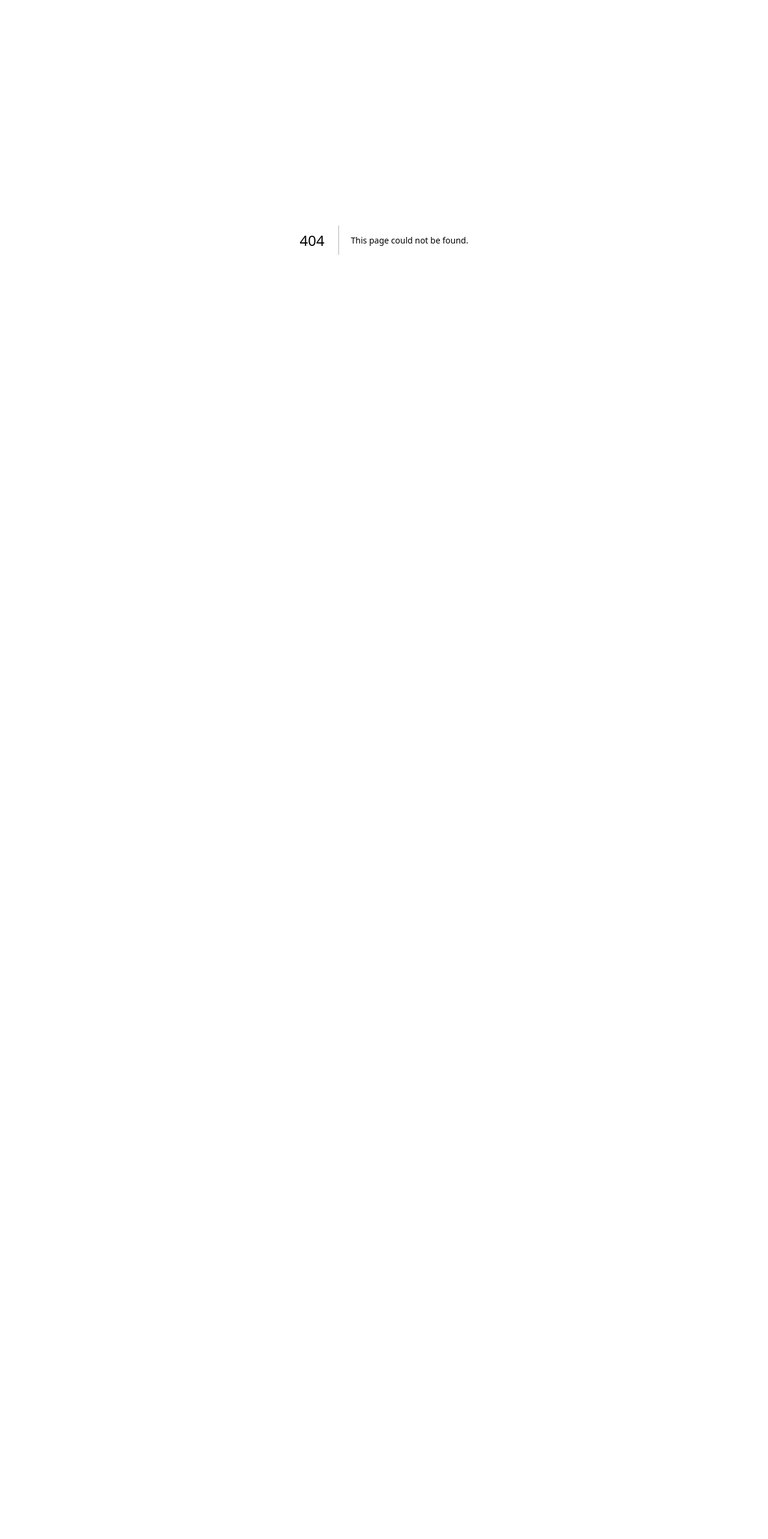
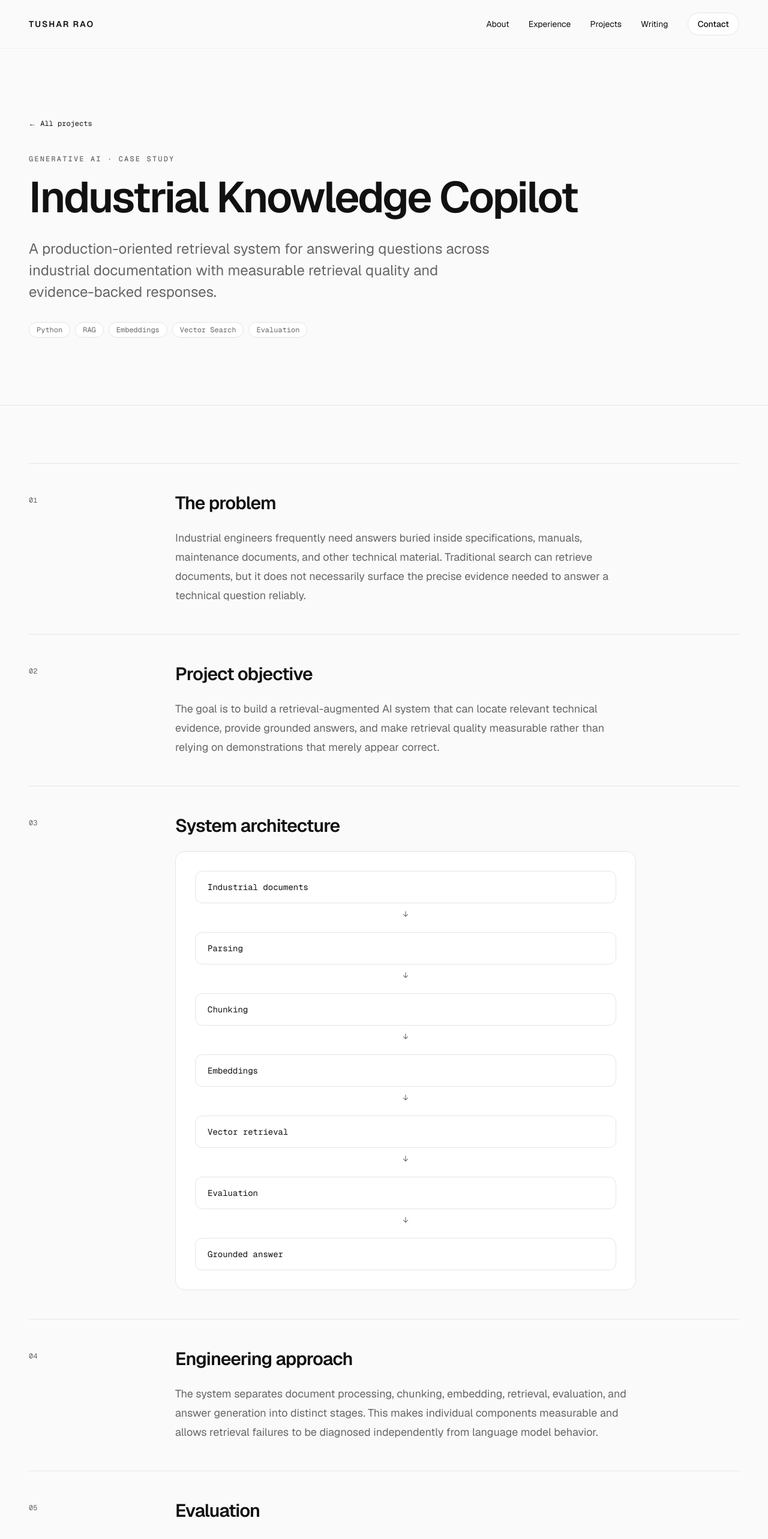
Before and after one commit to Tushar-94/tushar-portfolio, a Next.js app: page /projects/industrial-knowledge-copilot in a window 1280 px wide. Before the commit this address had no page. Shown: the top 2566 px of the page at 60% size. Before the commit the page ends 800 px from the top, so only its background shows below. Built offline with nearby package versions, Linux system fonts and the light colour scheme.

Commit message:
Add projects index and first case study

```diff
--- /dev/null
+++ b/app/projects/industrial-knowledge-copilot/page.tsx
@@ -0,0 +1,325 @@
+import Link from "next/link";
+
+import { Container } from "@/components/layout/Container";
+
+import { Footer } from "@/components/layout/Footer";
+
+import { Navbar } from "@/components/layout/Navbar";
+
+import { Tag } from "@/components/ui/Tag";
+
+const technologies = [
+
+  "Python",
+
+  "RAG",
+
+  "Embeddings",
+
+  "Vector Search",
+
+  "Evaluation",
+
+];
+
+export default function IndustrialKnowledgeCopilotPage() {
+
+  return (
+
+    <>
+
+      <Navbar />
+
+      <main>
+
+        <article>
+
+          <header className="py-20 sm:py-28">
+
+            <Container>
+
+              <Link
+
+                href="/projects"
+
+                className="font-mono text-xs text-muted transition-colors hover:text-foreground"
+
+              >
+
+                ← All projects
+
+              </Link>
+
+              <div className="mt-10 max-w-5xl">
+
+                <p className="font-mono text-xs font-medium uppercase tracking-[0.18em] text-muted">
+
+                  Generative AI · Case Study
+
+                </p>
+
+                <h1 className="mt-5 text-5xl font-semibold tracking-[-0.04em] text-foreground sm:text-6xl lg:text-7xl">
+
+                  Industrial Knowledge Copilot
+
+                </h1>
+
+                <p className="mt-8 max-w-3xl text-xl leading-9 text-muted sm:text-2xl">
+
+                  A production-oriented retrieval system for answering
+
+                  questions across industrial documentation with measurable
+
+                  retrieval quality and evidence-backed responses.
+
+                </p>
+
+                <div className="mt-8 flex flex-wrap gap-2">
+
+                  {technologies.map((technology) => (
+
+                    <Tag key={technology}>{technology}</Tag>
+
+                  ))}
+
+                </div>
+
+              </div>
+
+            </Container>
+
+          </header>
+
+          <section className="border-t border-border py-20 sm:py-24">
+
+            <Container>
+
+              <CaseStudySection number="01" title="The problem">
+
+                Industrial engineers frequently need answers buried inside
+
+                specifications, manuals, maintenance documents, and other
+
+                technical material. Traditional search can retrieve documents,
+
+                but it does not necessarily surface the precise evidence needed
+
+                to answer a technical question reliably.
+
+              </CaseStudySection>
+
+              <CaseStudySection number="02" title="Project objective">
+
+                The goal is to build a retrieval-augmented AI system that can
+
+                locate relevant technical evidence, provide grounded answers,
+
+                and make retrieval quality measurable rather than relying on
+
+                demonstrations that merely appear correct.
+
+              </CaseStudySection>
+
+              <CaseStudySection number="03" title="System architecture">
+
+                <ArchitectureDiagram />
+
+              </CaseStudySection>
+
+              <CaseStudySection number="04" title="Engineering approach">
+
+                The system separates document processing, chunking, embedding,
+
+                retrieval, evaluation, and answer generation into distinct
+
+                stages. This makes individual components measurable and allows
+
+                retrieval failures to be diagnosed independently from language
+
+                model behavior.
+
+              </CaseStudySection>
+
+              <CaseStudySection number="05" title="Evaluation">
+
+                Retrieval is evaluated using a curated set of questions with
+
+                known relevant evidence. Instead of judging the system only by
+
+                whether the final answer sounds convincing, the evaluation
+
+                checks whether the correct source material appears at the right
+
+                rank in the retrieved results.
+
+              </CaseStudySection>
+
+              <CaseStudySection number="06" title="Key engineering decision">
+
+                Dense retrieval was introduced as a measurable baseline rather
+
+                than treated as an unquestioned component. Each query can be
+
+                inspected for whether the expected evidence is retrieved and at
+
+                what rank, creating a foundation for comparing chunking,
+
+                embedding, reranking, and hybrid-search strategies.
+
+              </CaseStudySection>
+
+              <CaseStudySection number="07" title="Current status">
+
+                The project currently includes a working dense-retrieval
+
+                evaluation workflow and is being expanded toward a complete
+
+                production-oriented knowledge assistant with stronger
+
+                retrieval, grounded generation, evaluation, and deployment.
+
+              </CaseStudySection>
+
+              <CaseStudySection number="08" title="What this project demonstrates">
+
+                The project is designed to demonstrate more than basic RAG
+
+                implementation. It focuses on retrieval quality, system
+
+                decomposition, reproducible evaluation, engineering trade-offs,
+
+                and the path from an AI prototype toward a dependable product.
+
+              </CaseStudySection>
+
+            </Container>
+
+          </section>
+
+        </article>
+
+      </main>
+
+      <Footer />
+
+    </>
+
+  );
+
+}
+
+type CaseStudySectionProps = {
+
+  number: string;
+
+  title: string;
+
+  children: React.ReactNode;
+
+};
+
+function CaseStudySection({
+
+  number,
+
+  title,
+
+  children,
+
+}: CaseStudySectionProps) {
+
+  return (
+
+    <section className="grid gap-6 border-t border-border py-12 lg:grid-cols-[180px_1fr] lg:gap-16">
+
+      <div>
+
+        <span className="font-mono text-xs text-muted">{number}</span>
+
+      </div>
+
+      <div className="max-w-3xl">
+
+        <h2 className="text-3xl font-semibold tracking-[-0.03em] text-foreground">
+
+          {title}
+
+        </h2>
+
+        <div className="mt-6 text-lg leading-8 text-muted">
+
+          {children}
+
+        </div>
+
+      </div>
+
+    </section>
+
+  );
+
+}
+
+function ArchitectureDiagram() {
+
+  const stages = [
+
+    "Industrial documents",
+
+    "Parsing",
+
+    "Chunking",
+
+    "Embeddings",
+
+    "Vector retrieval",
+
+    "Evaluation",
+
+    "Grounded answer",
+
+  ];
+
+  return (
+
+    <div className="mt-2 rounded-2xl border border-border bg-surface p-6 sm:p-8">
+
+      <div className="flex flex-col items-stretch gap-3">
+
+        {stages.map((stage, index) => (
+
+          <div key={stage}>
+
+            <div className="rounded-xl border border-border px-5 py-4 font-mono text-sm text-foreground">
+
+              {stage}
+
+            </div>
+
+            {index < stages.length - 1 && (
+
+              <div
+
+                aria-hidden="true"
+
+                className="py-2 text-center font-mono text-sm text-muted"
+
+              >
+
+                ↓
+
+              </div>
+
+            )}
+
+          </div>
+
+        ))}
+
+      </div>
+
+    </div>
+
+  );
+
+}
--- /dev/null
+++ b/app/projects/page.tsx
@@ -0,0 +1,143 @@
+import Link from "next/link";
+
+import { Footer } from "@/components/layout/Footer";
+
+import { Navbar } from "@/components/layout/Navbar";
+
+import { Container } from "@/components/layout/Container";
+
+import { Tag } from "@/components/ui/Tag";
+
+import { projects } from "@/data/projects";
+
+export default function ProjectsPage() {
+
+  return (
+
+    <>
+
+      <Navbar />
+
+      <main>
+
+        <section className="py-20 sm:py-28">
+
+          <Container>
+
+            <div className="max-w-4xl">
+
+              <p className="mb-5 font-mono text-xs font-medium uppercase tracking-[0.18em] text-muted">
+
+                Projects
+
+              </p>
+
+              <h1 className="text-5xl font-semibold tracking-[-0.04em] text-foreground sm:text-6xl lg:text-7xl">
+
+                Engineering work, decisions, and evidence.
+
+              </h1>
+
+              <p className="mt-8 max-w-2xl text-lg leading-8 text-muted">
+
+                Detailed case studies covering the problem, system architecture,
+
+                implementation choices, evaluation, results, and lessons behind
+
+                selected AI and machine-learning projects.
+
+              </p>
+
+            </div>
+
+            <div className="mt-20">
+
+              {projects.map((project, index) => (
+
+                <article
+
+                  key={project.slug}
+
+                  className="border-t border-border py-10 sm:py-12"
+
+                >
+
+                  <div className="grid gap-6 lg:grid-cols-[100px_1fr_auto] lg:gap-10">
+
+                    <span className="font-mono text-xs text-muted">
+
+                      {String(index + 1).padStart(2, "0")}
+
+                    </span>
+
+                    <div className="max-w-3xl">
+
+                      <p className="font-mono text-xs uppercase tracking-[0.16em] text-muted">
+
+                        {project.category}
+
+                      </p>
+
+                      <h2 className="mt-3 text-3xl font-semibold tracking-[-0.025em] text-foreground">
+
+                        {project.title}
+
+                      </h2>
+
+                      <p className="mt-4 max-w-2xl text-lg leading-8 text-muted">
+
+                        {project.description}
+
+                      </p>
+
+                      <div className="mt-6 flex flex-wrap gap-2">
+
+                        {project.technologies.map((technology) => (
+
+                          <Tag key={technology}>{technology}</Tag>
+
+                        ))}
+
+                      </div>
+
+                    </div>
+
+                    <div>
+
+                      <Link
+
+                        href={`/projects/${project.slug}`}
+
+                        className="text-sm font-medium text-foreground"
+
+                      >
+
+                        View case study →
+
+                      </Link>
+
+                    </div>
+
+                  </div>
+
+                </article>
+
+              ))}
+
+              <div className="border-t border-border" />
+
+            </div>
+
+          </Container>
+
+        </section>
+
+      </main>
+
+      <Footer />
+
+    </>
+
+  );
+
+}
```
